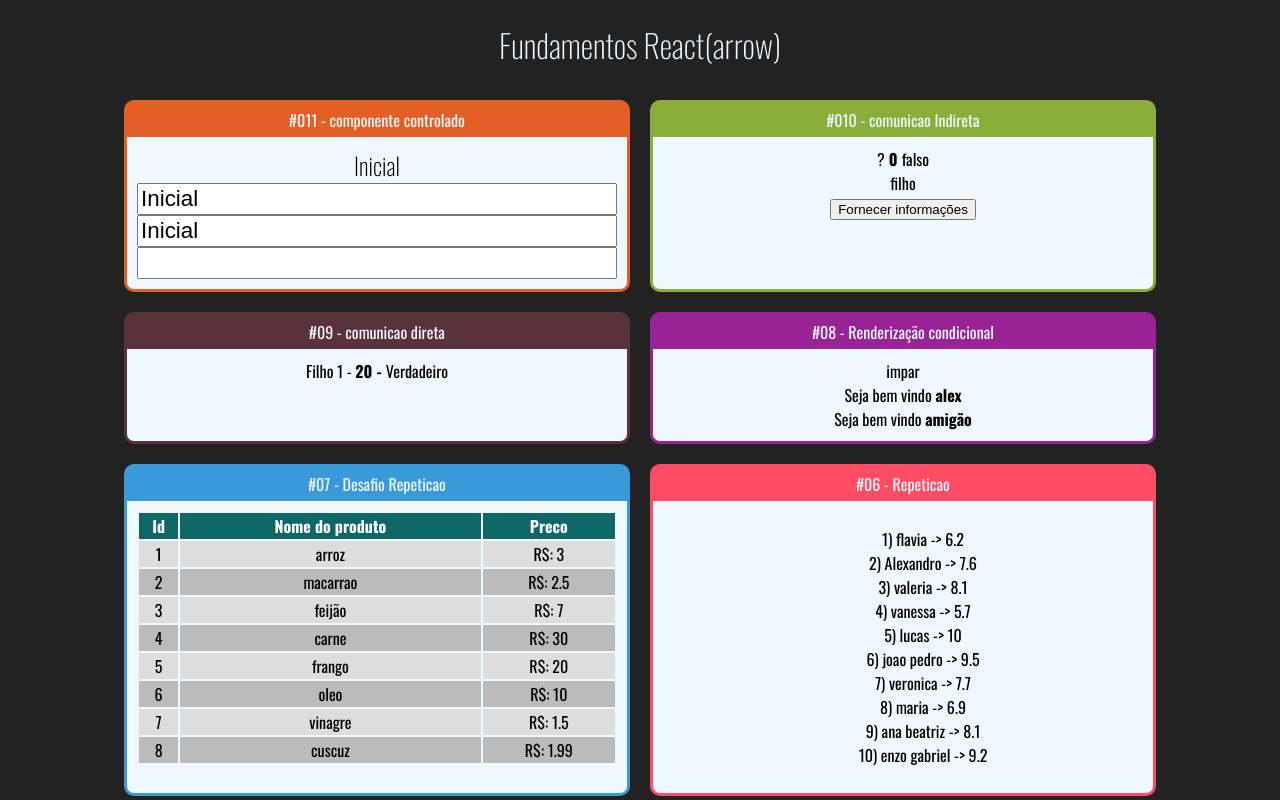
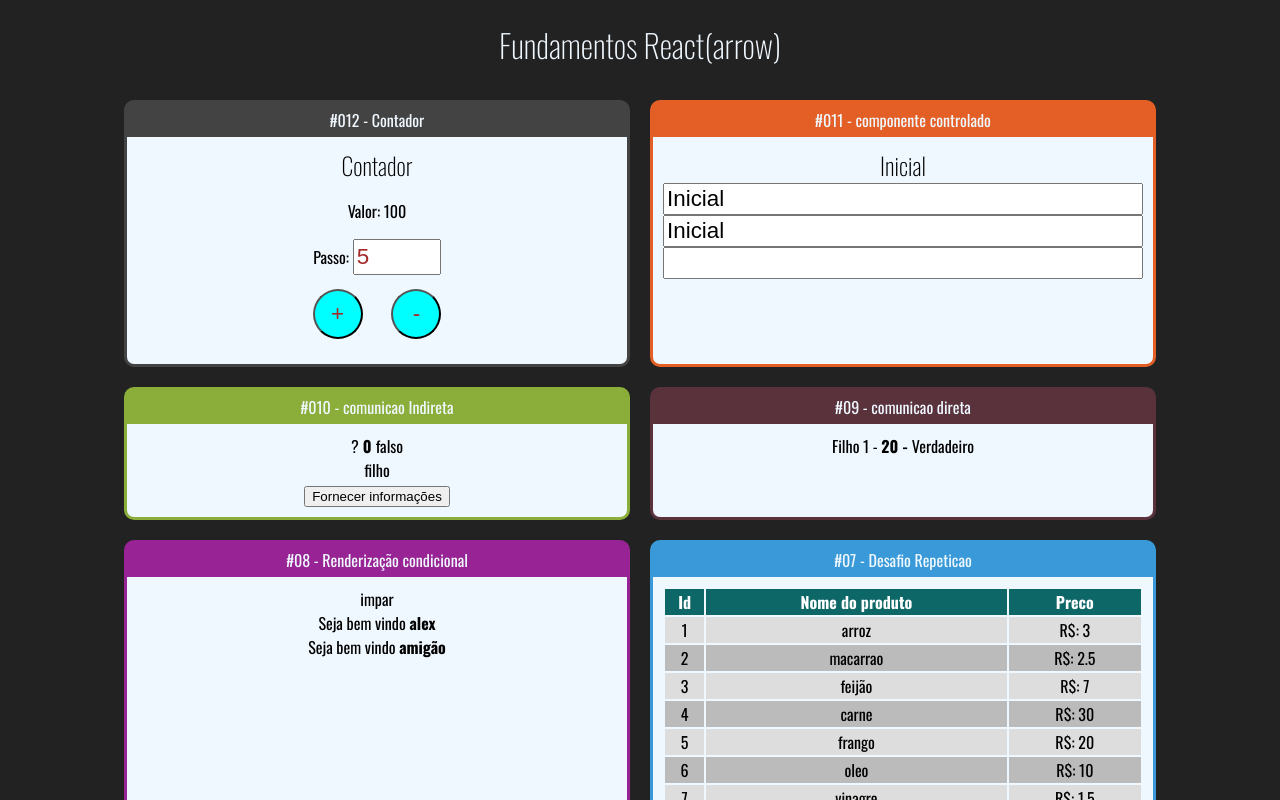
Before and after one commit to Alexandrodasilva/-fundamentalsReact, a React (Create React App) app: page / in a window 1280 px wide. Shown: the top 800 px of the page. Built offline with nearby package versions, Linux system fonts and the light colour scheme.

Commit message:
contador com o uso do state para incrementar e decrementar, além do uso de setState sem a necessidade de importar, e usando uma classe que é uma function, essa é uma nova pespectiva de fazer funções do curso que estou fazendo

```diff
--- a/src/App.jsx
+++ b/src/App.jsx
@@ -13,6 +13,7 @@
 import DiretaPai from "./components/comunicao/DiretaPai";
 import IndiretaPai from "./components/comunicao/IndiretaPai";
 import Input from "./components/formulario/Input";
+import Contador from "./components/contador/Contador";
 import './App.css'
 
 export default function App(){
@@ -20,6 +21,9 @@
         <div className="App">
             <h1>Fundamentos React(arrow)</h1>
             <div className="Cards">
+                <Card titulo="#012 - Contador" color="#434343">
+                    <Contador valorInicial={100}></Contador>
+                </Card>
 
                 <Card titulo="#011 - componente controlado" color="#E45F26">
                     <Input></Input>
--- /dev/null
+++ b/src/components/contador/Contador.css
@@ -0,0 +1,15 @@
+.Contador input {
+    font-size: 1.4rem;
+    color: brown;
+    height: 30px;
+    width: 80px;
+}
+.Contador button {
+    font-size: 1.4rem;
+    color: brown;
+    background-color: aqua;
+    margin: 3%;
+    border-radius: 50px;
+    height: 50px;
+    width: 50px;
+}
--- /dev/null
+++ b/src/components/contador/Contador.jsx
@@ -0,0 +1,45 @@
+import React, {Component} from "react";
+import "./Contador.css"
+class Contador extends Component{
+    state = {
+        numero: this.props.valorInicial || 0,
+        passo: this.props.passoInincial || 5,
+    }
+    inc = () => {
+        this.setState({
+            numero: this.state.numero + this.state.passo,
+        })
+    }
+
+    dec = () => {
+        this.setState({
+            numero: this.state.numero - this.state.passo,
+        })
+    }
+
+    setPasso = (e) => { // o (e) é um evento dessa arrow function
+        this.setState({
+            passo: +e.target.value, // o + é para transformar o valor string que vai vim para um valor interio
+        });
+    };
+    render(){
+        return(
+            <div className="Contador">
+                <h2>Contador</h2>
+                <p>Valor: {this.state.numero}</p>
+                <div>
+                    <label htmlFor="passoInput"> Passo: </label>
+                    <input id="passoInput"
+                    type="number"
+                    value={this.state.passo}
+                    onChange={this.setPasso}
+                    />
+                </div>
+                <button onClick={this.inc}>+</button>
+                <button onClick={this.dec}>-</button>
+            </div>
+        )
+    }
+}
+
+export default Contador
```
Also changed, not shown: src/components/contador/Botoes.jsx (added, +11 -0 lines), src/components/contador/Display.jsx (added, +11 -0 lines), src/components/contador/PassoForm.jsx (added, +11 -0 lines).
